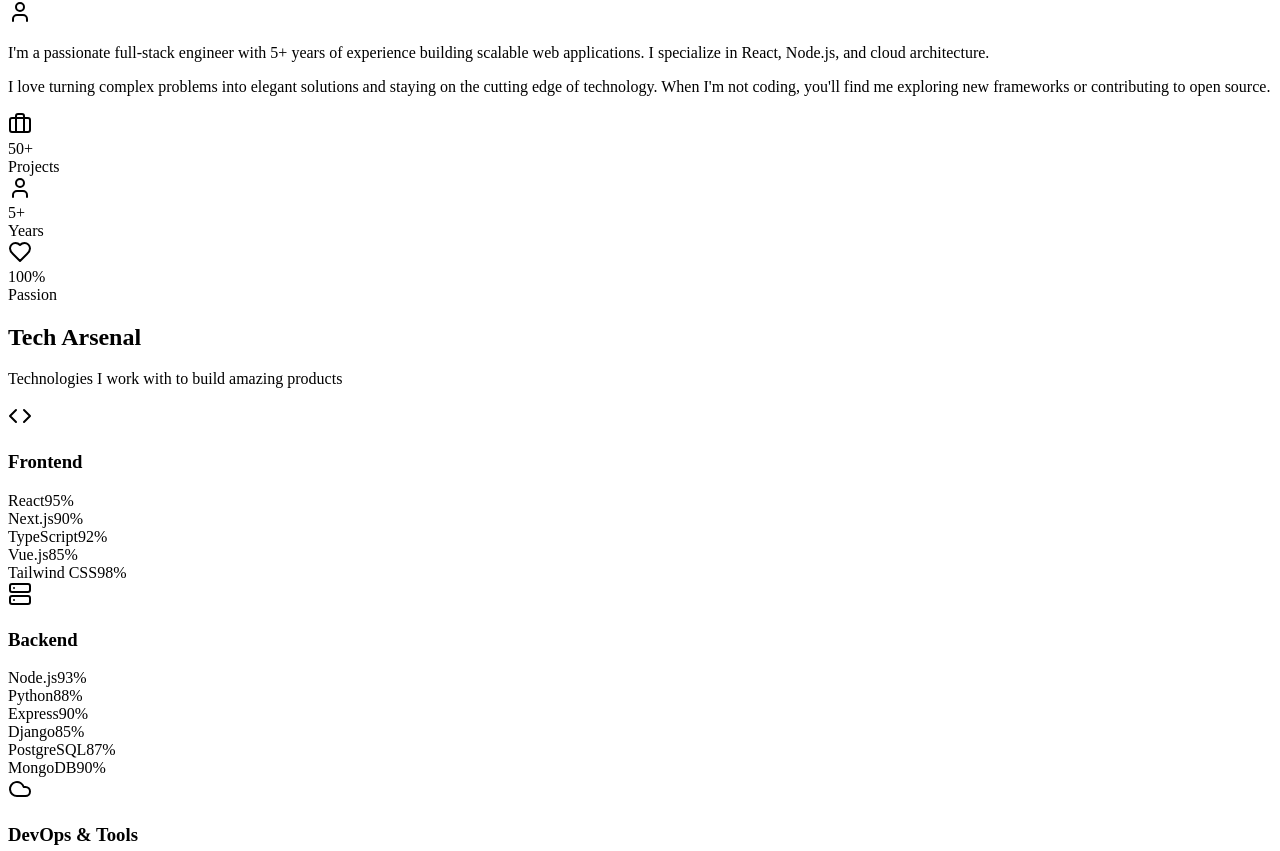
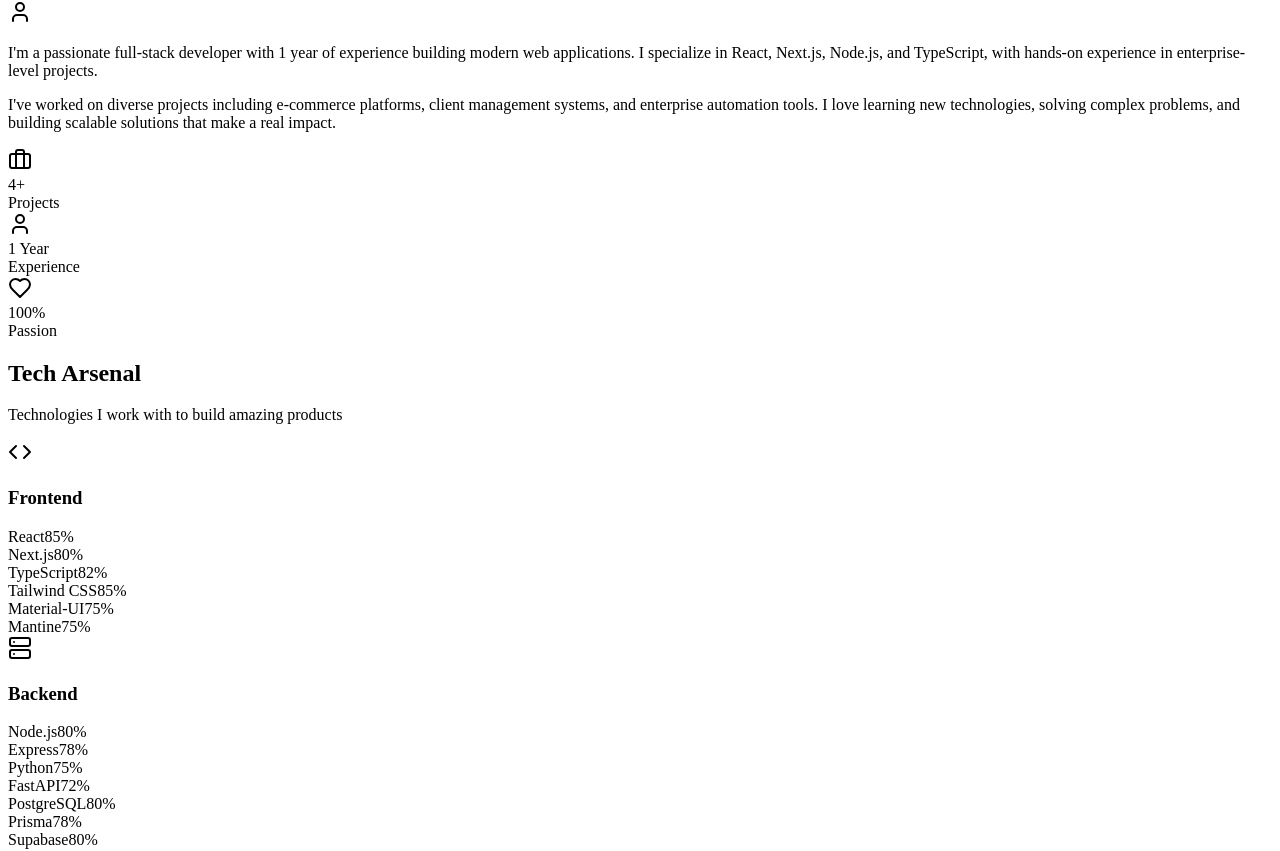
Before and after one commit to TemuulenBM/Portfolio, a React (Vite) app in the folder client/: page / in a window 1280 px wide. Shown: the part 393-1244 px from the top of the page. Built offline with nearby package versions, Linux system fonts and the light colour scheme; a web font is replaced by a local one.

Commit message:
Update portfolio for 1 year experience: adjust bio, experience section, skills, and update gitignore

```diff
--- a/client/index.html
+++ b/client/index.html
@@ -3,12 +3,12 @@
   <head>
     <meta charset="UTF-8" />
     <meta name="viewport" content="width=device-width, initial-scale=1.0, maximum-scale=1" />
-    <meta name="description" content="Temuulen Bayanmunkh - Full-Stack Engineer Portfolio. Building the future with React, Node.js, and cloud architecture." />
-    <meta name="keywords" content="full-stack engineer, web developer, React, Node.js, portfolio" />
-    <meta property="og:title" content="Temuulen Bayanmunkh - Full-Stack Engineer" />
-    <meta property="og:description" content="Building the future with innovative web solutions" />
+    <meta name="description" content="Temuulen Bayanmunkh - Full-Stack Developer Portfolio. Building modern web applications with React, Next.js, Node.js, and TypeScript." />
+    <meta name="keywords" content="full-stack developer, web developer, React, Next.js, Node.js, TypeScript, portfolio" />
+    <meta property="og:title" content="Temuulen Bayanmunkh - Full-Stack Developer" />
+    <meta property="og:description" content="Passionate full-stack developer building modern web applications" />
     <meta property="og:type" content="website" />
-    <title>Temuulen Bayanmunkh | Full-Stack Engineer</title>
+    <title>Temuulen Bayanmunkh | Full-Stack Developer</title>
     <link rel="icon" type="image/png" href="/favicon.png" />
     <link rel="preconnect" href="https://fonts.googleapis.com">
     <link rel="preconnect" href="https://fonts.gstatic.com" crossorigin>
--- a/client/src/components/portfolio/AboutSection.tsx
+++ b/client/src/components/portfolio/AboutSection.tsx
@@ -93,21 +93,21 @@
               className="space-y-6"
             >
               <p className="text-lg text-gray-300 leading-relaxed" data-testid="text-about-bio">
-                I'm a passionate full-stack engineer with 5+ years of experience building
-                scalable web applications. I specialize in React, Node.js, and cloud
-                architecture.
+                I'm a passionate full-stack developer with 1 year of experience building
+                modern web applications. I specialize in React, Next.js, Node.js, and TypeScript,
+                with hands-on experience in enterprise-level projects.
               </p>
               <p className="text-lg text-gray-300 leading-relaxed">
-                I love turning complex problems into elegant solutions and staying on
-                the cutting edge of technology. When I'm not coding, you'll find me
-                exploring new frameworks or contributing to open source.
+                I've worked on diverse projects including e-commerce platforms, client management
+                systems, and enterprise automation tools. I love learning new technologies,
+                solving complex problems, and building scalable solutions that make a real impact.
               </p>
             </motion.div>
           </div>
 
           <div className="grid grid-cols-3 gap-8 mt-16">
-            <AnimatedCounter end={50} suffix="+" label="Projects" icon={Briefcase} />
-            <AnimatedCounter end={5} suffix="+" label="Years" icon={User} />
+            <AnimatedCounter end={4} suffix="+" label="Projects" icon={Briefcase} />
+            <AnimatedCounter end={1} suffix=" Year" label="Experience" icon={User} />
             <AnimatedCounter end={100} suffix="%" label="Passion" icon={Heart} />
           </div>
         </motion.div>
--- a/client/src/components/portfolio/ExperienceSection.tsx
+++ b/client/src/components/portfolio/ExperienceSection.tsx
@@ -16,51 +16,30 @@
 const experiences: Experience[] = [
   {
     id: 1,
-    company: "TechCorp Inc.",
-    role: "Senior Full-Stack Engineer",
-    duration: "2022 - Present",
+    company: "GCM / MoveMongolia",
+    role: "Full-Stack Developer",
+    duration: "2024 - Present",
     achievements: [
-      "Led development of microservices architecture serving 1M+ users",
-      "Reduced API response time by 60% through optimization",
-      "Mentored 5 junior developers",
+      "Collaborated with senior developers on enterprise-level fitness measurement system",
+      "Developed feature-based architecture modules (auth, measurements, surveys, reports)",
+      "Implemented assessment calculation system for physical test scoring",
+      "Built activity logging and session management features",
+      "Worked with Prisma ORM, PostgreSQL, and TypeScript",
     ],
-    tech: ["React", "Node.js", "AWS", "Docker"],
+    tech: ["React", "Node.js", "TypeScript", "Prisma", "PostgreSQL", "Express"],
   },
   {
     id: 2,
-    company: "StartupXYZ",
+    company: "Personal Projects",
     role: "Full-Stack Developer",
-    duration: "2020 - 2022",
+    duration: "2024",
     achievements: [
-      "Built MVP from scratch that secured $2M funding",
-      "Implemented real-time features using WebSockets",
-      "Reduced infrastructure costs by 40%",
+      "Converted legacy Python bot to modern BB8 enterprise system (67+ commands, RBAC)",
+      "Built MiniMood Kids e-commerce platform with SKU-level inventory management",
+      "Developed Freelance Client Portal with white-label branding and file approval workflow",
+      "Created modern portfolio website with cyberpunk design and animations",
     ],
-    tech: ["Vue.js", "Python", "PostgreSQL", "GCP"],
-  },
-  {
-    id: 3,
-    company: "Digital Agency Pro",
-    role: "Frontend Developer",
-    duration: "2019 - 2020",
-    achievements: [
-      "Developed 15+ responsive websites for clients",
-      "Improved page load speeds by 70%",
-      "Established component library and design system",
-    ],
-    tech: ["React", "TypeScript", "Sass", "Figma"],
-  },
-  {
-    id: 4,
-    company: "Freelance",
-    role: "Web Developer",
-    duration: "2018 - 2019",
-    achievements: [
-      "Completed 20+ projects for various clients",
-      "Specialized in e-commerce and business websites",
-      "Built long-term relationships with repeat clients",
-    ],
-    tech: ["JavaScript", "PHP", "WordPress", "MySQL"],
+    tech: ["Next.js", "React", "TypeScript", "Supabase", "PostgreSQL", "Tailwind CSS"],
   },
 ];
 
--- a/client/src/components/portfolio/HeroSection.tsx
+++ b/client/src/components/portfolio/HeroSection.tsx
@@ -58,7 +58,7 @@
           className="text-xl md:text-2xl text-gray-400 mb-12"
           data-testid="text-hero-subtitle"
         >
-          Full-Stack Engineer | Building the Future
+          Full-Stack Developer | Passionate About Building Great Products
         </motion.p>
 
         <motion.div
--- a/client/src/components/portfolio/SkillsSection.tsx
+++ b/client/src/components/portfolio/SkillsSection.tsx
@@ -21,11 +21,12 @@
     icon: Code,
     color: "neon-cyan",
     skills: [
-      { name: "React", level: 95 },
-      { name: "Next.js", level: 90 },
-      { name: "TypeScript", level: 92 },
-      { name: "Vue.js", level: 85 },
-      { name: "Tailwind CSS", level: 98 },
+      { name: "React", level: 85 },
+      { name: "Next.js", level: 80 },
+      { name: "TypeScript", level: 82 },
+      { name: "Tailwind CSS", level: 85 },
+      { name: "Material-UI", level: 75 },
+      { name: "Mantine", level: 75 },
     ],
   },
   {
@@ -33,12 +34,13 @@
     icon: Server,
     color: "neon-purple",
     skills: [
-      { name: "Node.js", level: 93 },
-      { name: "Python", level: 88 },
-      { name: "Express", level: 90 },
-      { name: "Django", level: 85 },
-      { name: "PostgreSQL", level: 87 },
-      { name: "MongoDB", level: 90 },
+      { name: "Node.js", level: 80 },
+      { name: "Express", level: 78 },
+      { name: "Python", level: 75 },
+      { name: "FastAPI", level: 72 },
+      { name: "PostgreSQL", level: 80 },
+      { name: "Prisma", level: 78 },
+      { name: "Supabase", level: 80 },
     ],
   },
   {
@@ -46,11 +48,11 @@
     icon: Cloud,
     color: "neon-pink",
     skills: [
-      { name: "Docker", level: 88 },
-      { name: "AWS", level: 85 },
-      { name: "Git", level: 95 },
-      { name: "CI/CD", level: 82 },
-      { name: "Kubernetes", level: 80 },
+      { name: "Docker", level: 75 },
+      { name: "Git", level: 85 },
+      { name: "Vite", level: 80 },
+      { name: "Stripe", level: 70 },
+      { name: "Vercel", level: 75 },
     ],
   },
 ];
```
Also changed, not shown: 1 other file (tests, documents, lock files or other folders).
